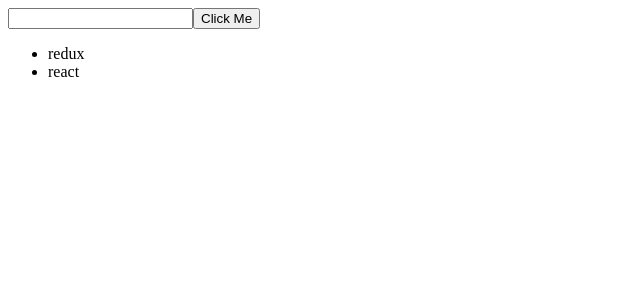
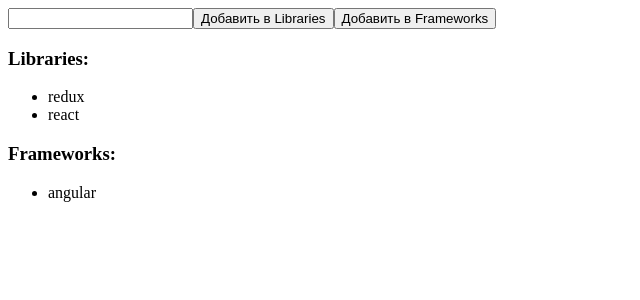
Before and after one commit to JarvisZoorgut/SF_Module_F, a React app in the folder webpack-react/: page / in a window 1280 px wide. Shown: the top 300 px of the page, without its empty margins (0-640 px from the left). Built offline with nearby package versions, Linux system fonts and the light colour scheme.

Commit message:
F2.6 - 22/02/2025 - middleware asynchrony

```diff
--- /dev/null
+++ b/webpack-react/App-redux.tsx
@@ -0,0 +1,96 @@
+import * as React from "react";
+import { connect } from "react-redux";
+import changeFramework from "./src/redux/reducers/frameworks";
+import changeLibrary from "./src/redux/reducers/libraries";
+
+// Определяем интерфейсы для пропсов и состояния
+interface ReduxAppProps {
+    libraries: string[];
+    frameworks: string[];
+    addLibrary: (payload: string) => void;
+    addFramework: (payload: string) => void;
+}
+
+interface ReduxAppState {
+    inputValue: string;
+}
+
+class ReduxApp extends React.Component<ReduxAppProps, ReduxAppState> {
+    constructor(props: ReduxAppProps) {
+        super(props);
+        this.state = { inputValue: "" };
+    }
+
+    handleChange = (event: React.ChangeEvent<HTMLInputElement>) => {
+        this.setState({ inputValue: event.target.value });
+    };
+
+    handleAddLibrary = () => {
+        if (this.state.inputValue.trim() === "") return;
+        this.props.addLibrary(this.state.inputValue);
+        console.log("Добавлен в libraries:", this.state.inputValue);
+        this.setState({ inputValue: "" });
+    };
+
+    handleAddFramework = () => {
+        if (this.state.inputValue.trim() === "") return;
+        this.props.addFramework(this.state.inputValue);
+        console.log("Добавлен в frameworks:", this.state.inputValue);
+        this.setState({ inputValue: "" });
+    };
+
+    componentDidUpdate(prevProps: ReduxAppProps) {
+        if (
+            JSON.stringify(prevProps.libraries) !== JSON.stringify(this.props.libraries) ||
+            JSON.stringify(prevProps.frameworks) !== JSON.stringify(this.props.frameworks)
+        ) {
+            console.log("Обновленный store:", {
+                libraries: this.props.libraries,
+                frameworks: this.props.frameworks
+            });
+        }
+    }
+
+    render() {
+        return (
+            <div>
+                <input
+                    type="text"
+                    value={this.state.inputValue}
+                    onChange={this.handleChange}
+                />
+                <button onClick={this.handleAddLibrary}>Добавить в Libraries</button>
+                <button onClick={this.handleAddFramework}>Добавить в Frameworks</button>
+
+                <h3>Libraries:</h3>
+                <ul>
+                    {this.props.libraries.map((item, index) => (
+                        <li key={index}>{item}</li>
+                    ))}
+                </ul>
+
+                <h3>Frameworks:</h3>
+                <ul>
+                    {this.props.frameworks.map((item, index) => (
+                        <li key={index}>{item}</li>
+                    ))}
+                </ul>
+            </div>
+        );
+    }
+}
+
+// ✅ Исправленный mapStateToProps (если у тебя combineReducers)
+const mapStateToProps = (state: any) => ({
+    libraries: state.changeLibrary || [], // Теперь это массив
+    frameworks: state.changeFramework || [], // Теперь это массив
+});
+
+// ✅ Исправленный mapDispatchToProps
+const mapDispatchToProps = (dispatch: any) => ({
+    addLibrary: (payload: string) => dispatch({ type: "ADD_LIBRARY", payload }),
+    addFramework: (payload: string) => dispatch({ type: "ADD_FRAMEWORK", payload }),
+});
+
+// Подключаем Redux к компоненту
+export default connect(mapStateToProps, mapDispatchToProps)(ReduxApp);
--- a/webpack-react/src/App-redux.tsx
+++ /dev/null
@@ -1,67 +0,0 @@
-import * as React from "react";
-import { connect } from "react-redux";
-
-// Определяем типы пропсов
-interface ReduxAppProps {
-    testStore: string[]; // testStore — это массив строк
-    addElement: (payload: string) => void; // addElement — функция, принимающая строку
-}
-
-interface ReduxAppState {
-    inputValue: string; // локальное состояние для хранения ввода
-}
-
-class ReduxApp extends React.Component<ReduxAppProps, ReduxAppState> {
-    constructor(props: ReduxAppProps) {
-        super(props);
-        this.state = { inputValue: "" };
-    }
-
-    handleChange = (event: React.ChangeEvent<HTMLInputElement>) => {
-        this.setState({ inputValue: event.target.value });
-    };
-
-    handleClick = () => {
-        this.props.addElement(this.state.inputValue);
-        console.log("Текущее состояние store:", this.props.testStore); // Логим перед обновлением
-        this.setState({ inputValue: "" }); // Очищаем input после отправки
-    };
-
-    componentDidUpdate(prevProps: ReduxAppProps) {
-        // Проверяем, изменился ли store, чтобы не логировать лишний раз
-        if (prevProps.testStore !== this.props.testStore) {
-            console.log("Обновленный store:", this.props.testStore);
-        }
-    }
-
-    render() {
-        return (
-            <div>
-                <input
-                    type="text"
-                    value={this.state.inputValue}
-                    onChange={this.handleChange}
-                />
-                <button onClick={this.handleClick}>Click Me</button>
-                <ul>
-                    {this.props.testStore.map((item, index) => (
-                        <li key={index}>{item}</li>
-                    ))}
-                </ul>
-            </div>
-        );
-    }
-}
-
-// Функция для получения состояния из Redux
-const mapStateToProps = (state: string[]) => ({
-    testStore: state,
-});
-
-// Функция для создания действий (actions)
-const mapDispatchToProps = (dispatch: (action: { type: string; payload: string }) => void) => ({
-    addElement: (payload: string) => dispatch({ type: "WRITE", payload }),
-});
-
-// Подключаем Redux к компоненту
-export default connect(mapStateToProps, mapDispatchToProps)(ReduxApp);
--- a/webpack-react/src/index.tsx
+++ b/webpack-react/src/index.tsx
@@ -2,21 +2,12 @@
 import { createRoot } from "react-dom/client";
 import { Provider } from "react-redux";
 import { createStore } from "redux";
-import ReduxApp from "./App-redux";
+import ReduxApp from "../App-redux";
 
-// Редуктор
-const initialState: string[] = ["redux", "react"];
+import rootReducer from './redux/reducers'
 
-function changeStore(state = initialState, action: { type: string; payload?: string }) {
-  switch (action.type) {
-    case "WRITE":
-      return [...state, action.payload || ""];
-    default:
-      return state;
-  }
-}
 
-const store = createStore(changeStore);
+const store = createStore(rootReducer);
 
 // Рендер приложения
 const root = createRoot(document.getElementById("root")!);
--- /dev/null
+++ b/webpack-react/src/redux/reducers/frameworks.tsx
@@ -0,0 +1,16 @@
+const initialState = ["angular"];
+
+function changeFramework(state = initialState, action) {
+    switch (action.type) {
+        case "ADD_FRAMEWORK":
+            return [...state, action.payload]; // ✅ Добавляем элемент в массив
+
+        case "DELETE_FRAMEWORK":
+            return state.filter(framework => framework !== action.payload); // ✅ Удаляем элемент из массива
+
+        default:
+            return state;
+    }
+}
+
+export default changeFramework;
--- /dev/null
+++ b/webpack-react/src/redux/reducers/index.tsx
@@ -0,0 +1,10 @@
+import { combineReducers } from "redux";
+import changeFramework from "./frameworks";
+import changeLibrary from "./libraries";
+
+const rootReducer = combineReducers({
+    changeFramework, // Это массив
+    changeLibrary, // Это массив
+});
+
+export default rootReducer;
--- /dev/null
+++ b/webpack-react/src/redux/reducers/libraries.tsx
@@ -0,0 +1,16 @@
+const initialState = ["redux", "react"];
+
+function changeLibrary(state = initialState, action) {
+    switch (action.type) {
+        case "ADD_LIBRARY":
+            return [...state, action.payload]; // ✅ Добавляем элемент в массив
+
+        case "DELETE_LIBRARY":
+            return state.filter(library => library !== action.payload); // ✅ Удаляем элемент из массива
+
+        default:
+            return state;
+    }
+}
+
+export default changeLibrary;
```
